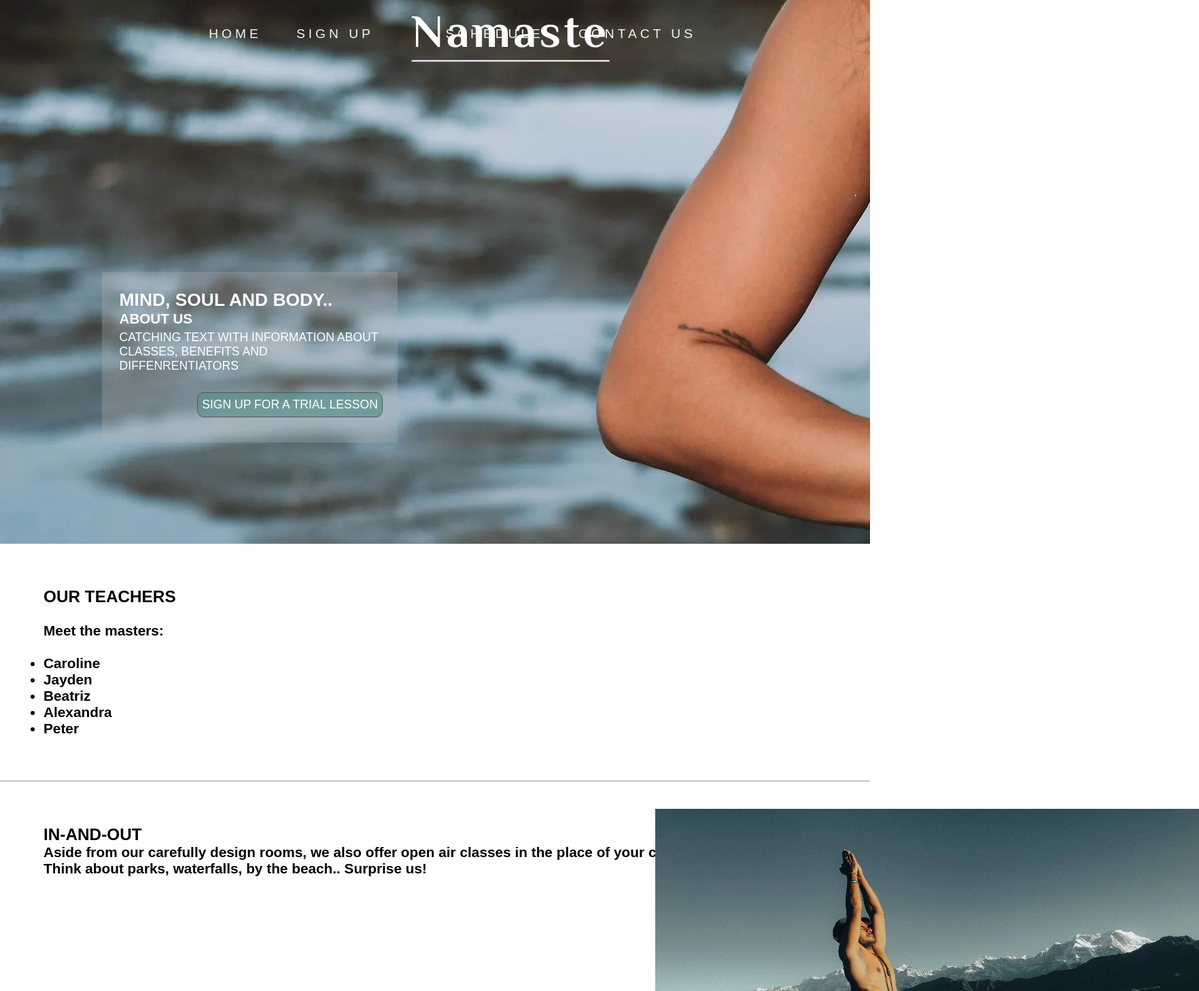
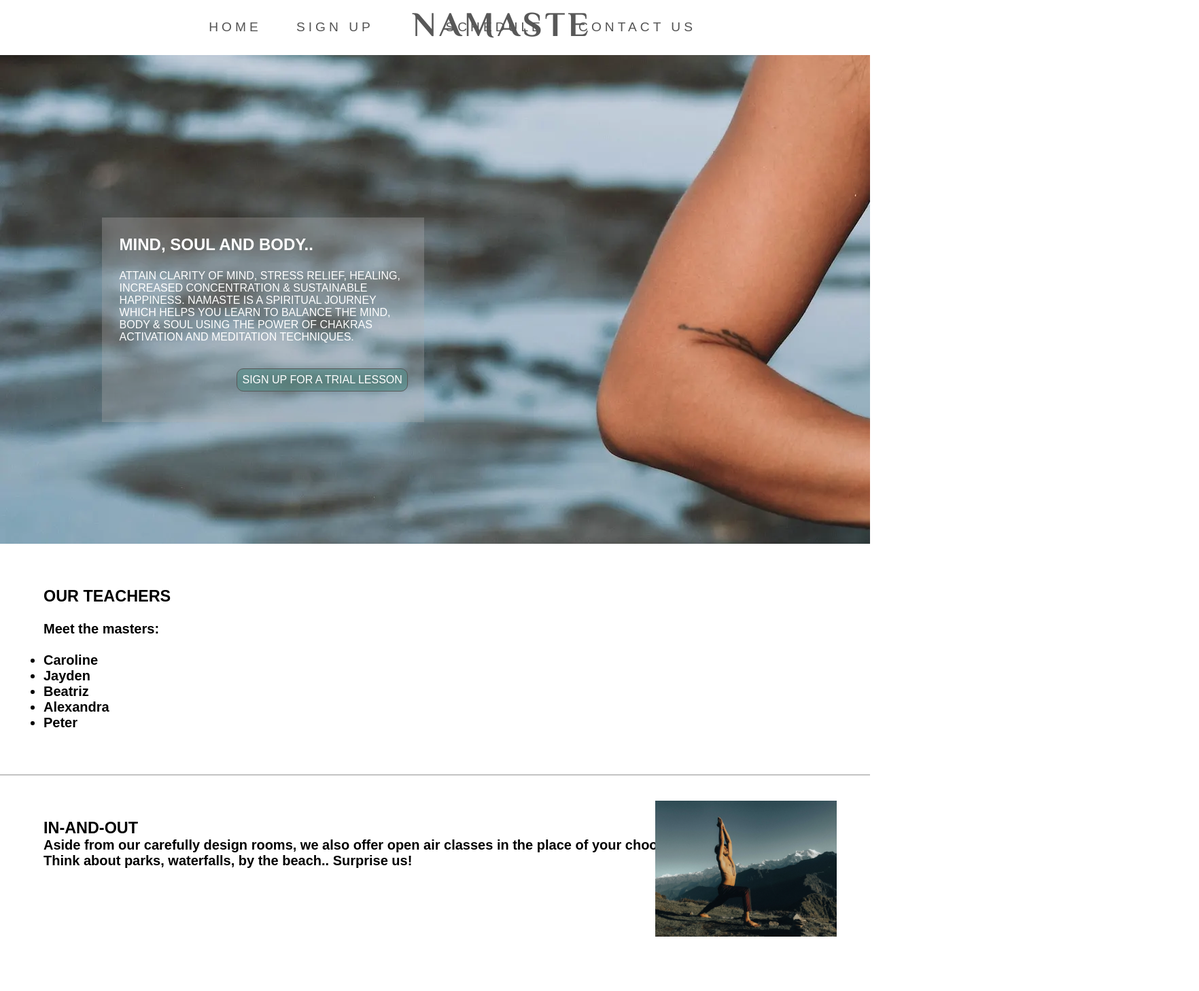
Before and after one commit to BrrunaRibeiro/Namaste, a plain HTML site: page index.html in a window 1280 px wide. Shown: the top 1458 px of the page at 68% size, 1764 px wide, since content can reach past the window. Drawn offline with Linux system fonts and the light colour scheme; a web font is replaced by a local one.

Commit message:
Change general style

```diff
--- a/assets/css/style.css
+++ b/assets/css/style.css
@@ -5,6 +5,7 @@
     padding: 0;
     border: none;
 }
+
 
 body {
     font-family: 'Signika Negative', sans-serif;
@@ -14,7 +15,7 @@ body {
 
 #logo {
     font-family: 'Philosopher', sans-serif;
-    color: #ffffff;
+    color: #585858;
     font-size: 200%;
     letter-spacing: 4px;
     position: absolute;
@@ -22,7 +23,7 @@ body {
     text-decoration: none;
     margin-left: 25%;
     margin-top: 0.5%;
-    border-bottom: solid 2px #ffffff;
+
 
     animation-name: logo-zoom;
     animation-duration: 10s;
@@ -32,10 +33,11 @@ body {
 
 nav {
     display: inline;
+
 }
 
 nav a {
-    color: #f5f5f5;
+    color: #545454;
     font-size: 120%;
     text-transform: uppercase;
     text-decoration: none;
@@ -51,12 +53,21 @@ nav li {
 }
 
 header {
-    line-height: 80px;
+    position: fixed;
+    line-height: 60px;
     padding: 0;
+    overflow: hidden;
+    width: 100%;
+    background: #ffffff;
+    z-index: 3;
+}
+
+menu {
+    color: #585858;
 }
 
 .menu a:hover {
-    border-bottom: 1px solid #ffffff;
+    border-bottom: 1px solid #585858;
 }
 
 .right-nav {
@@ -91,12 +102,13 @@ header {
 
 #mainphoto-container {
     height: 800px;
-    width: 100vw;
+    width: 100%;
+    overflow: hidden;
 }
 
 #main-photo {
     height: 800px;
-    width: 100vw;
+    width: 100%;
     background: url('../images/yogapracticenamaste.webp') no-repeat;
 }
 
@@ -112,14 +124,14 @@ header {
 }
 
 #intro-box {
-    font-size: 110%;
+    font-size: 100%;
     text-transform: uppercase;
-    width: 30%;
-    height: 200px;
+    width: 33%;
+    height: 250px;
     padding: 2% 2% 2% 2%;
     background-color: rgba(180, 178, 178, 0.305);
     position: absolute;
-    top: 50%;
+    top: 40%;
     left: 150px;
 }
 
@@ -140,9 +152,9 @@ header {
 
 .main-info {
     margin: 5%;
-    height: 40%;
-    width: 90%;
-    font-size: 130%;
+    max-height: 250px;
+    max-width: 100%;
+    font-size: 125%;
 
 }
 
@@ -162,6 +174,9 @@ header {
     margin: 0;
     left: 900px;
     bottom: 100px;
+    overflow: hidden;
+    max-width: 800px;
+    max-height: 200px;
 }
 
 
@@ -209,18 +224,18 @@ form {
     font-weight: 100;
     font-size: 130%;
     color: #ffffff;
-    text-align: center;
+
 }
 
 form legend {
     font-weight: 400;
     font-size: 150%;
     color: #ffffff;
-    text-align: center;
+
 }
 
 form input {
-    background-color: rgba(141, 141, 141, 0.089);
+    background-color: rgba(141, 141, 141, 0);
     border: solid 1px #ffffffa6;
     border-radius: 10px;
     width: 12%;
@@ -342,7 +357,7 @@ small {
 #follow-us {
     position: relative;
     left: 30%;
-    top: 80vh;
+    top: 80%;
     text-transform: uppercase;
     letter-spacing: 4px;
     color: #ffffff;
--- a/index.html
+++ b/index.html
@@ -7,10 +7,10 @@
     <meta http-equiv="X-UA-Compatible" content="IE=edge">
     <meta name="viewport" content="width=device-width, initial-scale=1.0">
     <meta name="description"
-        content="Flow offers private and group lessons for many Yoga types. Join a free Trial Lesson.">
+        content="Namaste offers private and group lessons for many Yoga types. Join a free Trial Lesson.">
     <meta name="keywords" content="yoga, mind, soul, health, yoga studio, selfcare, meditation, relaxation, flow">
     <link rel="stylesheet" href="assets/css/style.css">
-    <title>Flow Yoga</title>
+    <title>Namaste Yoga</title>
 </head>
 <header>
     <!--Navegation menu/header-->
@@ -19,11 +19,9 @@
             <li class="left-nav"><a href="index.html" class="active">Home</a></li>
             <li class="left-nav"><a href="signup.html">Sign Up</a></li>
         </ul>
-    </nav>
-    <a id="logo" href="index.html">
-        <h1>Namaste</h1>
-    </a>
-    <nav>
+        <a id="logo" href="index.html">
+            <h1>Namaste</h1>
+        </a>
         <ul class="menu" id="nav-menu-right">
             <li class="right-nav"><a href="contact.html">Contact Us</a></li>
             <li class="right-nav"><a href="schedule.html">Schedule</a></li>
@@ -36,10 +34,13 @@
     <section id="mainphoto-container">
         <div id="main-photo" aria-label="Photo of a woman in black top doing yoga, with calm colors, namaste position">
             <div id="intro-box">
-                <h2>Mind, Soul and Body..</h2>
+                <h2>Mind, Soul and Body..</h2><br>
                 <!--Catching text to be added-->
-                <h3>About us</h3>
-                <h4>Catching text with information about classes, benefits and diffenrentiators</h4>
+                <h4>Attain clarity of mind, stress relief, healing, increased concentration & sustainable happiness.
+                    Namaste is a
+                    spiritual journey which helps you learn to balance the mind, body & soul using the power of chakras
+                    activation and
+                    meditation techniques.</h4>
                 <a href="signup.html" id="triallesson-button">Sign up for a trial lesson</a>
             </div>
         </div>
@@ -65,7 +66,7 @@
             Think about parks, waterfalls, by the beach.. Surprise us!
         </h4>
         <img alt="Men practicing yoga outdoor by the mountains" src="assets/images/menpracticingyogaoutdoor.webp"
-            width="800px" height="500px" id="spaces-photo" cover="">
+            id="spaces-photo">
     </div>
     <hr class="horizontal-line">
     <div id="info-opening-times" class="main-info">
```
Also changed, not shown: signup.html (+2 -2 lines).
